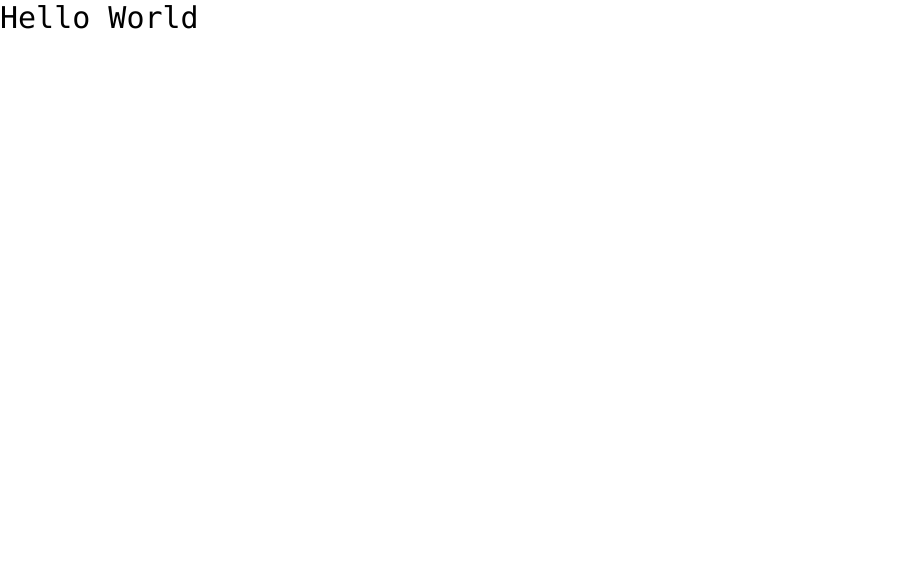
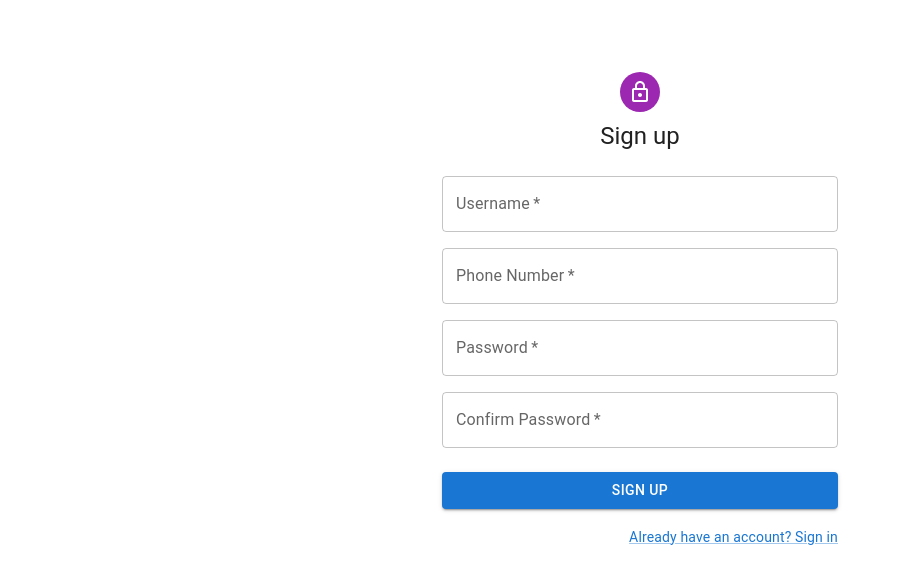
Before and after one commit to HetSolanki/Dhandha, a React (Vite) app: page / in a window 1280 px wide. Shown: the top 584 px of the page, without its empty margins (0-900 px from the left). Built offline with nearby package versions, Linux system fonts and the light colour scheme.

Commit message:
SignUp Form Added

```diff
--- a/package.json
+++ b/package.json
@@ -11,6 +11,10 @@
     "preview": "vite preview"
   },
   "dependencies": {
+    "@emotion/react": "^11.11.4",
+    "@emotion/styled": "^11.11.5",
+    "@mui/icons-material": "^5.15.17",
+    "@mui/material": "^5.15.17",
     "express": "^4.19.2",
     "mongoose": "^8.3.4",
     "react": "^18.2.0",
--- a/src/App.jsx
+++ b/src/App.jsx
@@ -1,9 +1,9 @@
+import SignUp from "./Components/UI/SignUp";
+
 function App() {
   return (
     <>
-      <div>
-        <h1 className="font-mono text-3xl">Hello World</h1>
-      </div>
+      <SignUp />
     </>
   );
 }
--- /dev/null
+++ b/src/Components/UI/SignUp.jsx
@@ -0,0 +1,113 @@
+import Avatar from "@mui/material/Avatar";
+import Button from "@mui/material/Button";
+import CssBaseline from "@mui/material/CssBaseline";
+import TextField from "@mui/material/TextField";
+import Link from "@mui/material/Link";
+import Grid from "@mui/material/Grid";
+import Box from "@mui/material/Box";
+import LockOutlinedIcon from "@mui/icons-material/LockOutlined";
+import Typography from "@mui/material/Typography";
+import Container from "@mui/material/Container";
+import { createTheme, ThemeProvider } from "@mui/material/styles";
+
+const defaultTheme = createTheme();
+
+export default function SignUp() {
+  const handleSubmit = (event) => {
+    event.preventDefault();
+    const data = new FormData(event.currentTarget);
+    console.log({
+      email: data.get("email"),
+      password: data.get("password"),
+    });
+  };
+
+  return (
+    <ThemeProvider theme={defaultTheme}>
+      <Container component="main" maxWidth="xs">
+        <CssBaseline />
+        <Box
+          sx={{
+            marginTop: 8,
+            display: "flex",
+            flexDirection: "column",
+            alignItems: "center",
+          }}
+        >
+          <Avatar sx={{ m: 1, bgcolor: "secondary.main" }}>
+            <LockOutlinedIcon />
+          </Avatar>
+          <Typography component="h1" variant="h5">
+            Sign up
+          </Typography>
+          <Box
+            component="form"
+            noValidate
+            onSubmit={handleSubmit}
+            sx={{ mt: 3 }}
+          >
+            <Grid container spacing={2}>
+              <Grid item xs={12}>
+                <TextField
+                  required
+                  fullWidth
+                  id="username"
+                  label="Username"
+                  name="username"
+                  autoComplete="Username"
+                />
+              </Grid>
+              <Grid item xs={12}>
+                <TextField
+                  required
+                  fullWidth
+                  id="phone"
+                  label="Phone Number"
+                  name="phone"
+                  autoComplete="Phone Number"
+                />
+              </Grid>
+              <Grid item xs={12}>
+                <TextField
+                  required
+                  fullWidth
+                  name="password"
+                  label="Password"
+                  type="password"
+                  id="password"
+                  autoComplete="new-password"
+                />
+              </Grid>
+              <Grid item xs={12}>
+                <TextField
+                  required
+                  fullWidth
+                  name="re-password"
+                  label="Confirm Password"
+                  type="password"
+                  id="re-password"
+                  autoComplete="Confirm Password"
+                />
+              </Grid>
+            </Grid>
+            <Button
+              type="submit"
+              fullWidth
+              variant="contained"
+              sx={{ mt: 3, mb: 2 }}
+            >
+              Sign Up
+            </Button>
+            <Grid container justifyContent="flex-end">
+              <Grid item>
+                <Link href="#" variant="body2">
+                  Already have an account? Sign in
+                </Link>
+              </Grid>
+            </Grid>
+          </Box>
+        </Box>
+      </Container>
+    </ThemeProvider>
+  );
+}
```
Also changed, not shown: 1 other file (tests, documents, lock files or other folders).
